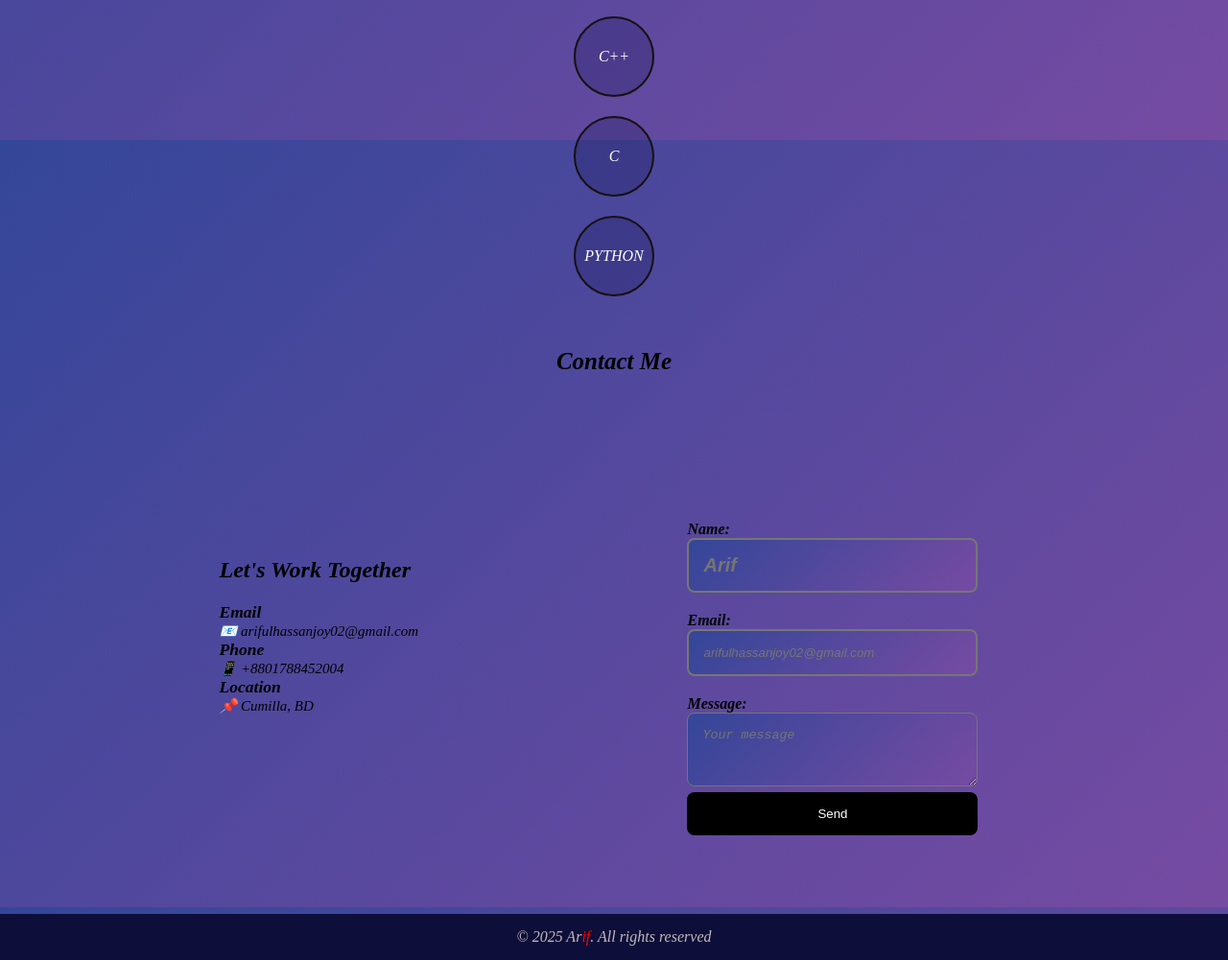
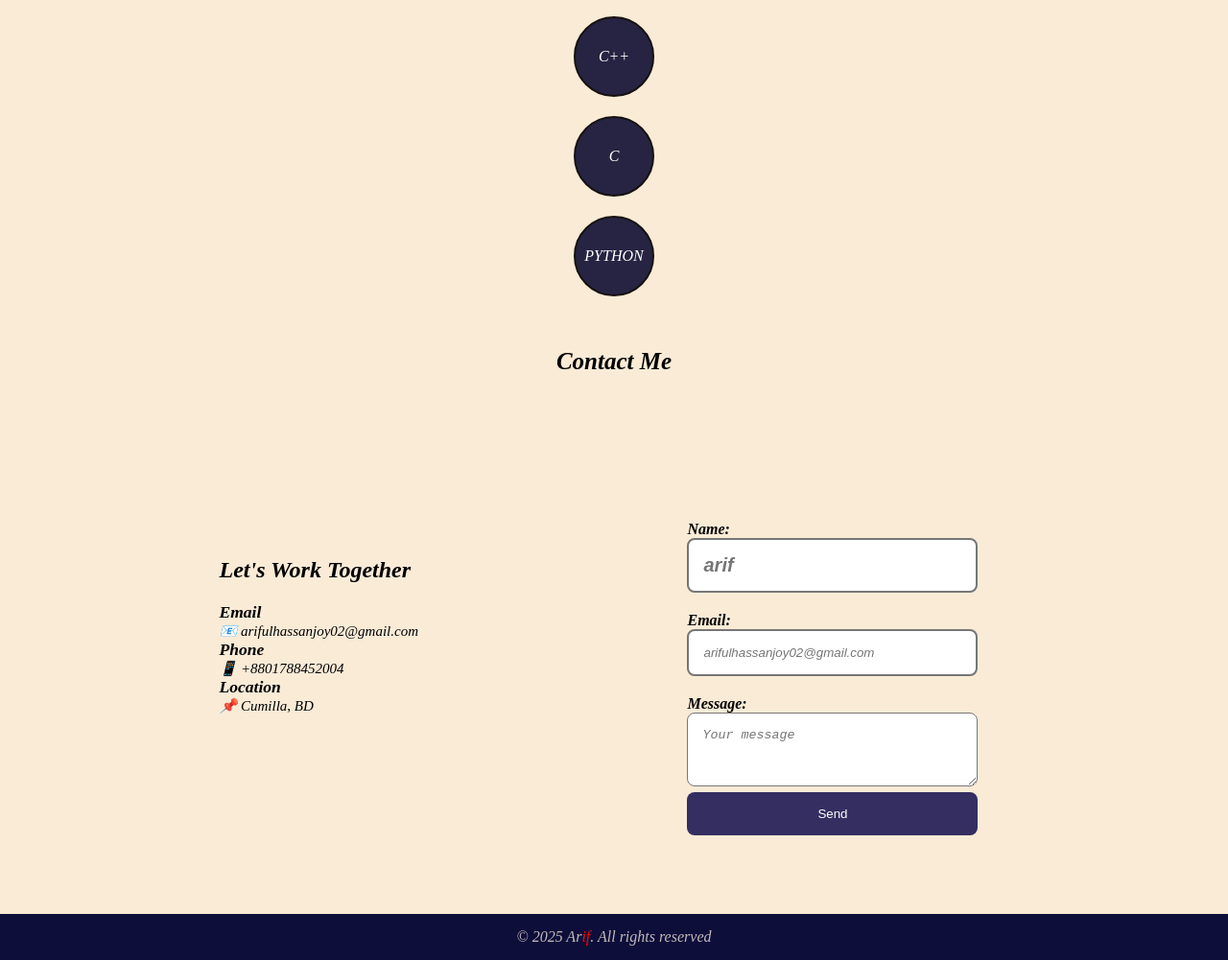
Before and after one commit to luc1fer007/BCC-Intern_1st-Batch_Team_Vela, a plain HTML site: page index.html in a window 1280 px wide. Shown: the part 1454-2455 px from the top of the page at 96% size. Drawn offline with Linux system fonts and the light colour scheme.

Commit message:
Feat: Updated Portfolio

```diff
--- a/index.html
+++ b/index.html
@@ -128,7 +128,7 @@
           <form>
             <div class="forms">
               <label for="name" class="right1"><br><b>Name:</b><br></label>
-              <input type="text" id="name" name="name"placeholder="Arif" required>
+              <input type="text" id="name" name="name" placeholder="arif" required>
             </div>
             <div class="forms">
               <label for="email"><br><b>Email:</b></label>
@@ -142,7 +142,6 @@
           </form>
         </div>
         </div>
-
       </section>
 
 
--- a/portfolio.css
+++ b/portfolio.css
@@ -6,7 +6,7 @@
 body{
     margin: auto;
     padding: 0;
-    background:linear-gradient(135deg, #344699 0%, #764ba2 100%);
+    background: antiquewhite;
 
     background-attachment: fixed;
     background-repeat: no-repeat;
@@ -165,7 +165,7 @@ span{
 }
 
 .all-skills div {
-  background: #0c0d4939;
+  background-color:rgb(38, 36, 66);
   border: 2px solid #161110;
   display: flex;
   height: 15px;
@@ -178,7 +178,7 @@ span{
   border-radius: 150px;
 }
 .all-skills div:hover {
-  background: #39207e;
+  background: #000000;
 }
 
 
@@ -226,7 +226,7 @@ span{
 .forms textarea {
     width: 100%;
     padding: 15px;
-    background: linear-gradient(135deg, #344699 0%, #764ba2 100%);
+    background: white;
     border-style: solid;
     border-radius: 8px;
     font-style: italic;
@@ -235,7 +235,7 @@ span{
 
 .button4 {
     width: 100%;
-    background: black;
+    background: rgb(52, 46, 97);
     color: white;
     border: none;
     padding: 15px;
@@ -243,7 +243,7 @@ span{
 }
 
 .button4:hover{
-    background-color: rgb(170, 139, 139);
+    background-color: rgb(29, 28, 70);
 }
 
 #section5{
```
